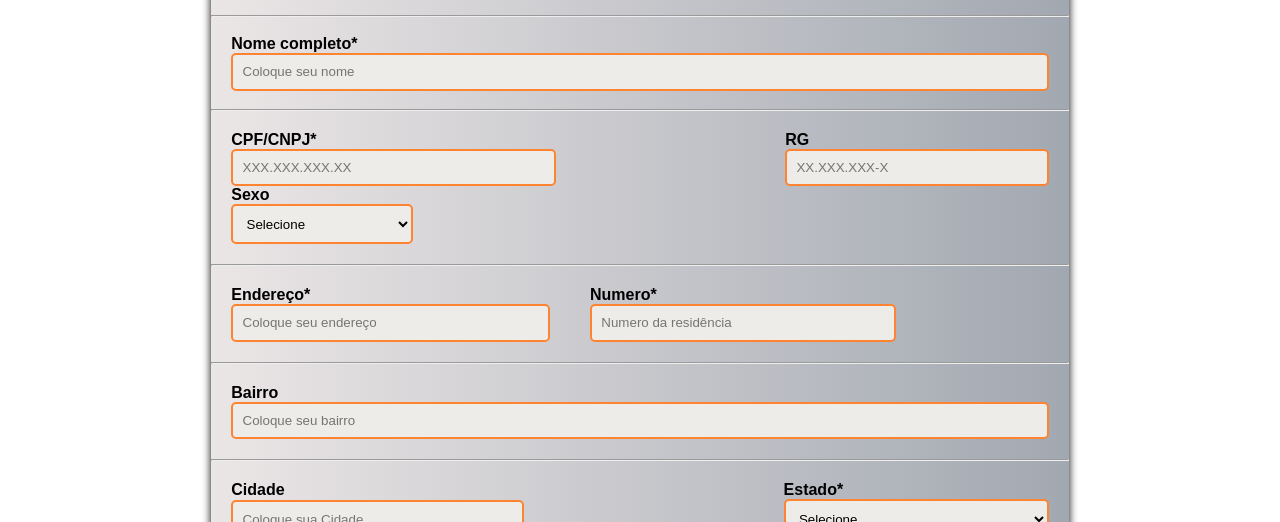
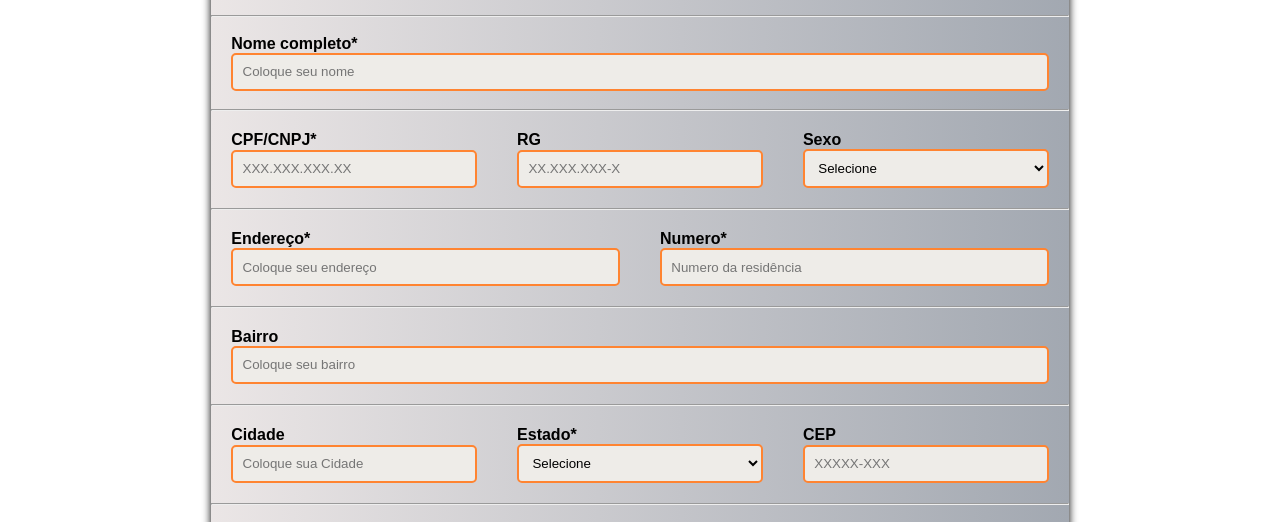
Before and after one commit to brunoSS07/formulario_Itau_Bruno, a plain HTML site: page index.html in a window 1280 px wide. Shown: the part 238-760 px from the top of the page. Drawn offline with Linux system fonts and the light colour scheme.

Commit message:
atualização flex do formulario - 29/08

```diff
--- a/estilo.css
+++ b/estilo.css
@@ -97,30 +97,42 @@ fieldset{
     margin-bottom:20px ;
 }
 
+
 .grupoId{
     display: flex;
       flex-wrap: wrap;
-  justify-content: space-between;
     }
+    .grupoId > div{
+        flex: 1 1 200px;
+    }
+
 
     .grupoEnd{
         display: flex;
       flex-wrap: wrap;
     }
+    .grupoEnd > div{
+        flex: 1 1 200px;
+    }
+
 
     .grupoLocalidade{
-
         display: flex;
       flex-wrap: wrap;
-  justify-content: space-between;
+    }
+    .grupoLocalidade > div{
+        flex: 1 1 200px;
     }
 
+
     .grupoContato{
-
         display: flex;
       flex-wrap: wrap;
+    }
+    .grupoContato > div{
+        flex: 1 1 200px;
+    }
 
-}
 
 .botao{
     padding: 0.7em;
```
Also changed, not shown: index.html (+2 -3 lines), 1 other file. Lines whose indentation alone changed are shown as unchanged.
